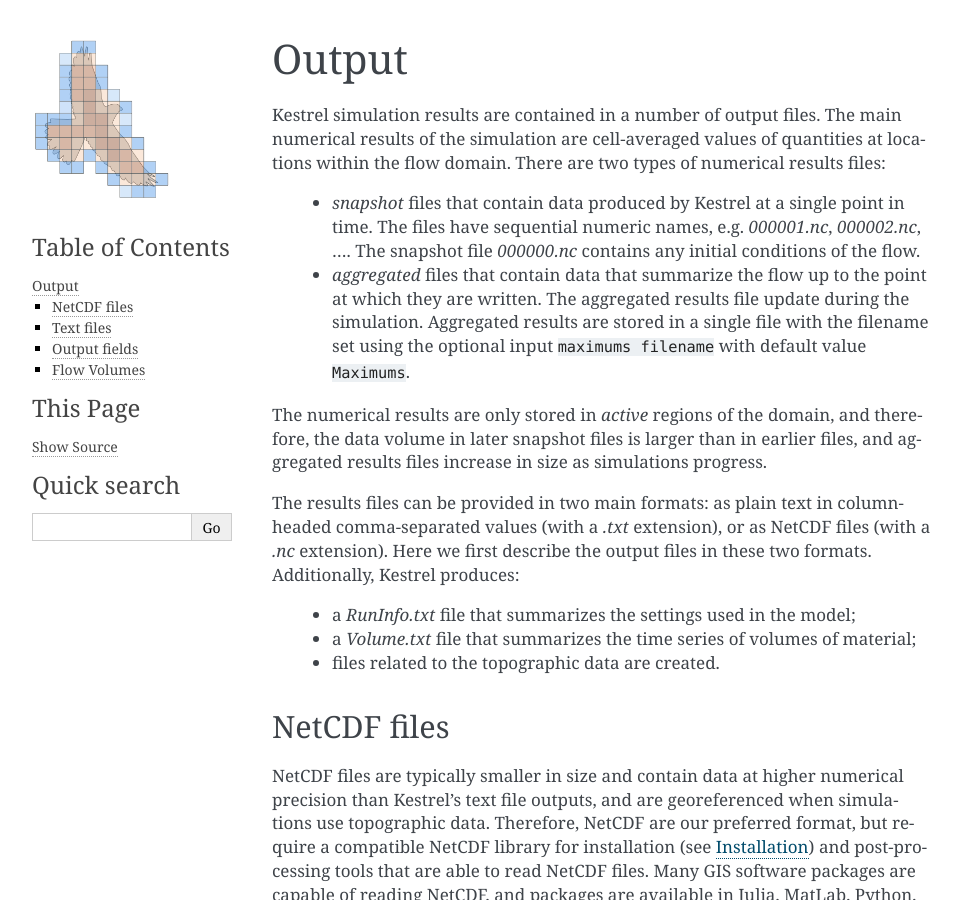
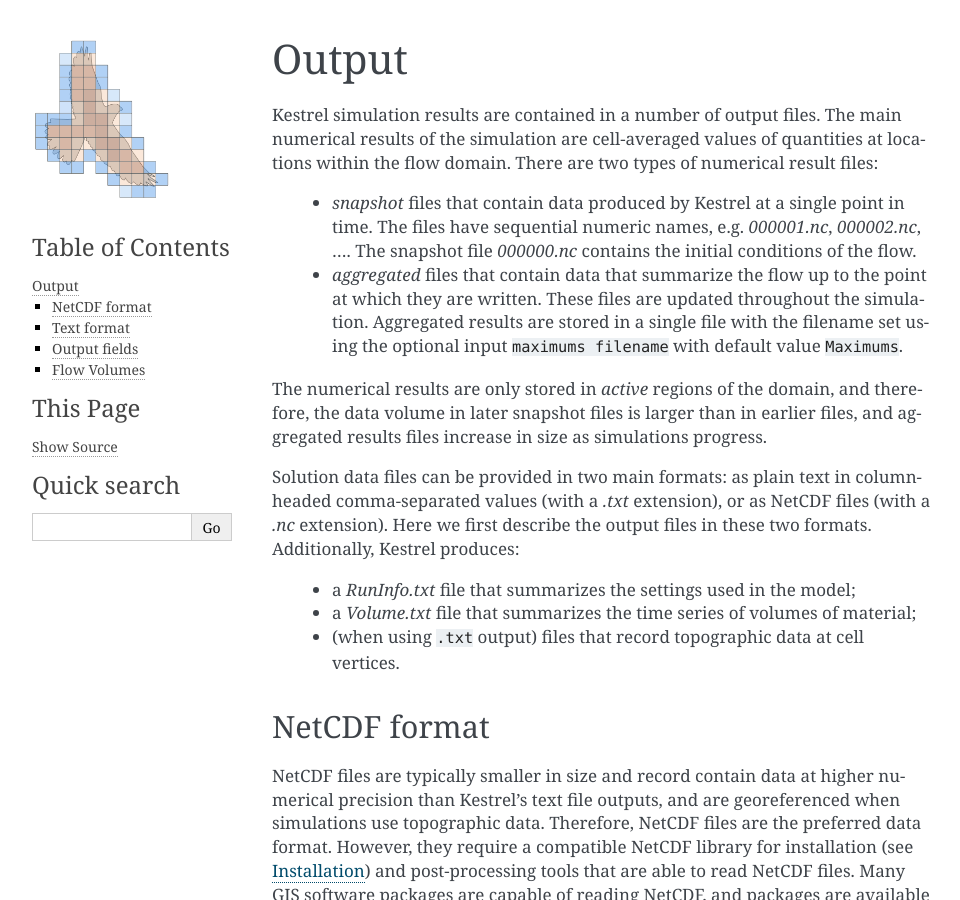
Before and after one commit to jakelangham/kestrel, a Sphinx documentation site: the page built from docs/source/output.rst, in a window 1280 px wide and 900 px high. Shown: the whole window, without its empty margins (148-1108 px from the left). Built offline with Sphinx 7.4.7, drawn with Linux system fonts in a browser that asks for light colours; some of the changed text lies outside the part shown.

Commit message:
Proof read main output chapter

```diff
--- a/docs/source/output.rst
+++ b/docs/source/output.rst
@@ -6,45 +6,45 @@
 Kestrel simulation results are contained in a number of output files.
 The main numerical results of the simulation are cell-averaged values
 of quantities at locations within the flow domain.  There are two types
-of numerical results files:
+of numerical result files:
 
-    * *snapshot* files that contain data produced by Kestrel at a single
-      point in time. The files have sequential numeric names, e.g.
-      *000001.nc*, *000002.nc*, .... The snapshot file
-      *000000.nc* contains any initial conditions of the flow.
-
-    * *aggregated* files that contain data that summarize the flow up to
-      the point at which they are written.  The aggregated results file
-      update during the simulation.  Aggregated results are stored in a single
-      file with the filename set using the optional input
-      :code:`maximums filename` with default value :code:`Maximums`.
+    * *snapshot* files that contain data produced by Kestrel at a single point
+      in time. The files have sequential numeric names, e.g.  *000001.nc*,
+      *000002.nc*, .... The snapshot file *000000.nc* contains the initial
+      conditions of the flow.
+    * *aggregated* files that contain data that summarize the flow up to the
+      point at which they are written. These files are updated throughout the
+      simulation.  Aggregated results are stored in a single file with the
+      filename set using the optional input :code:`maximums filename` with
+      default value :code:`Maximums`.
 
 The numerical results are only stored in *active* regions of the domain,
 and therefore, the data volume in later snapshot files is larger than in
 earlier files, and aggregated results files increase in size as simulations
 progress.
 
-The results files can be provided in two main formats: as plain text in
+Solution data files can be provided in two main formats: as plain text in
 column-headed comma-separated values (with a *.txt* extension),
 or as NetCDF files (with a *.nc* extension).  Here we first describe
 the output files in these two formats.  Additionally, Kestrel produces:
 
     * a *RunInfo.txt* file that summarizes the settings used in the model;
     * a *Volume.txt* file that summarizes the time series of volumes of material;
-    * files related to the topographic data are created.
+    * (when using ``.txt`` output) files that record topographic data at cell
+      vertices.
 
 .. _output_netcdf:
 
-NetCDF files
-------------
+NetCDF format
+-------------
 
-NetCDF files are typically smaller in size and contain data at higher
-numerical precision than Kestrel's text file outputs, and are
-georeferenced when simulations use topographic data.  Therefore, NetCDF are our
-preferred format, but require a compatible NetCDF library for installation
+NetCDF files are typically smaller in size and record contain data at higher
+numerical precision than Kestrel's text file outputs, and are georeferenced when
+simulations use topographic data.  Therefore, NetCDF files are the preferred
+data format. However, they require a compatible NetCDF library for installation
 (see :ref:`installation`) and post-processing tools that are able to read NetCDF
-files.  Many GIS software packages are capable of reading NetCDF, and packages are
-available in Julia, MatLab, Python, and other languages.
+files.  Many GIS software packages are capable of reading NetCDF, and packages
+are available in Julia, MatLab, Python, and other languages.
 
 Computed solution fields are stored as Float64 variables.
 
@@ -56,6 +56,7 @@
 for the UTM coordinate reference system.
 
 There are four NetCDF dimensions defined:
+
     * :code:`x` - the Easting dimension, for cell centres;
     * :code:`y` - the Northing dimension for cell centres;
     * :code:`x_vertex` - the Easting dimension for cell vertices (only for *snapshot* files);
@@ -73,7 +74,9 @@
 For georeferenced simulations, the NetCDF files contain a variable
 
     :code:`crs`
+
         A NetCDF variable to store the following attributes defining the coordinate reference system:
+
             - :code:`grid_mapping_name` taking the value :code:`transverse_mercator`.
             - :code:`false_easting` taking the value :code:`500000`.
             - :code:`false_northing` taking the value :code:`0` for domain centres in the Northern hemisphere and :code:`10000000` for domain centres in the Southern hemisphere.
@@ -89,23 +92,27 @@
 
 .. _output_txt:
 
-Text files
-----------
+Text format
+-----------
 
-The text format output files produced by Kestrel contain column-headed, comma-separated numerical data.
-The text files contain the same data fields as NetCDF files, but at a reduced numerical precision.
-Additionally, to aid post-processing of these files, when simulations are georeferenced there are
-additional columns providing the cell-centre latitude and longitude in the WGS84 coordinate reference system.
-Furthermore, to reduce file size, fields that are appropriate only for two-dimensional simulations are not
-recorded when one-dimensional simulations are performed.
+The text format output files produced by Kestrel contain column-headed,
+comma-separated numerical data.  The text files contain the same data fields as
+NetCDF files, but at a reduced numerical precision. In order to aid
+post-processing of these files, when simulations are georeferenced there are
+additional columns providing the cell-centre latitude and longitude in the WGS84
+coordinate reference system.  Furthermore, to reduce file size, fields that are
+appropriate only for two-dimensional simulations are not recorded when
+one-dimensional simulations are performed.
 
 Computed solution fields are stored in scientific form (:code:`ES18.10E3`).
 
-When restarting simulations, topographic data is required at cell vertices as well as at cell centres.  These data are
-stored in separate files with extension *.txt_topo*.
+For restarting simulations, topographic data is required at cell vertices as
+well as at cell centres.  These data are stored in separate files with extension
+*.txt_topo*.
 
-The first column of text data files is named :code:`tile` and refers an internal integer identifier of domain tiles
-within Kestrel, and is required for restarting simulations from an existing result file.
+The first column of text data files is named :code:`tile` and refers an internal
+integer identifier of domain tiles within Kestrel, which is required for
+restarting simulations from an existing result file.
 
 .. _output_fields:
 
@@ -151,52 +158,52 @@
         The flow depth, :math:`H` [m].
 
     :code:`flow_speed`
-        The flow slope-aligned speed, :math:`\left|\mathbf{u}\right|` [m/s]
+        The flow slope-aligned speed, :math:`\left|\mathbf{u}\right|` [m/s].
 
     :code:`x_velocity`
         The :math:`x`-component of the flow velocity, :math:`\bar{u}` [m/s].
 
     :code:`y_velocity`
-        The :math:`y`-component of the flow velocity, :math:`\bar{v}` [m/s]
+        The :math:`y`-component of the flow velocity, :math:`\bar{v}` [m/s].
 
     :code:`density`
-        The density of the mixture, :math:`\bar{\rho}` [kg/m\ :sup:`3`\ ]
+        The density of the mixture, :math:`\bar{\rho}` [kg/m\ :sup:`3`\ ].
 
     :code:`solids_fraction`
-        The volume fraction of solids in the mixture, :math:`\bar{\psi}` [*dimensionless*]
+        The volume fraction of solids in the mixture, :math:`\bar{\psi}` [*dimensionless*].
 
     :code:`x_flux`
-        The :math:`x`-component of the mass flux per unit area, :math:`\bar{\rho} H\bar{u}` [m\ :sup:`3`\ /s]
+        The :math:`x`-component of the mass flux per unit area, :math:`\bar{\rho} H\bar{u}` [m\ :sup:`3`\ /s].
 
     :code:`y_flux`
-        The :math:`y`-component of the volumetric flux per unit area, :math:`\bar{\rho} H\bar{v}` [m\ :sup:`3`\ /s]
+        The :math:`y`-component of the volumetric flux per unit area, :math:`\bar{\rho} H\bar{v}` [m\ :sup:`3`\ /s].
 
     :code:`Hnpsi`
-        The volume of solids per unit area, :math:`H\bar{\psi}` [m]
+        The volume of solids per unit area, :math:`H\bar{\psi}` [m].
 
     :code:`base_elevation`
-        The initial topographic elevation, :math:`b_{0} = b(x,y,0)` [m]
+        The initial topographic elevation, :math:`b_{0} = b(x,y,0)` [m].
 
     :code:`elevation_change`
-        The change in topographic elevation, :math:`\delta b_{t} = b(x,y,t) - b(x,y,0)` [m]
+        The change in topographic elevation, :math:`\delta b_{t} = b(x,y,t) - b(x,y,0)` [m].
 
     :code:`x_slope`
-        The topographic slope along the :math:`x` coordinate, :math:`\partial b/\partial x` [*dimensionless*]
+        The topographic slope along the :math:`x` coordinate, :math:`\partial b/\partial x` [*dimensionless*].
 
     :code:`y_slope`
-        The topographic slope along the :math:`y` coordinate, :math:`\partial b/\partial y` [*dimensionless*]
+        The topographic slope along the :math:`y` coordinate, :math:`\partial b/\partial y` [*dimensionless*].
 
     :code:`B0_vertex`
-        The initial topographic elevation at cell vertices, :math:`b_{0} = b(x,y,0)` [m]
+        The initial topographic elevation at cell vertices, :math:`b_{0} = b(x,y,0)` [m].
         This data is required when restarting simulations, but should not be used for post-processing.
         It is not georeferenced.
-        Stored in :code:`.txt_topo` file for text output.
+        Stored in :code:`.txt_topo` files, when using text output.
 
     :code:`Bt_vertex`
-        The change in topographic elevation at cell vertices, :math:`\delta b_{t} = b(x,y,t) - b(x,y,0)` [m]
+        The change in topographic elevation at cell vertices, :math:`\delta b_{t} = b(x,y,t) - b(x,y,0)` [m].
         This data is required when restarting simulations, but should not be used for post-processing.
         It is not georeferenced.
-        Stored in :code:`.txt_topo` file for text output.
+        Stored in :code:`.txt_topo` files, when using text output.
 
     :code:`w`
         The conserved quantity :math:`w = H/\gamma + b` that is computed in the model.
@@ -286,6 +300,7 @@
             M_{total} = \int_{A} \bar{\rho}H\gamma\ \mathrm{d}A.
 
     :code:`bed_mass`
+
         The total mass of material derived from the bed.
 
         This mass is the difference of material eroded from the bed
@@ -307,15 +322,11 @@
             M_{solids} = \int_{A} \rho_{s}H\bar{\psi}\gamma\ \mathrm{d}A.
 
     :code:`bed solids mass`
+
         The total mass of solids derived from the bed.
 
         This mass is the difference of solid mass added by erosion from the bed
         from the solid mass deposited to the bed, and is given by
 
         .. math::
-            M_{bed solids} = \rho_{s}V_{bed}p
-
-        where :math:`p` is the bed porosity.
-
-.. warning::
-    TODO RunInfo.txt
+            M_{bed solids} = \psi_b\rho_{s}V_{bed}.
```
Also changed, not shown: other parts of docs/source/output.rst (+20 -13 lines).
